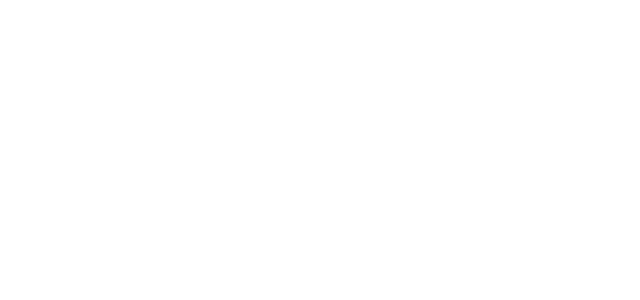
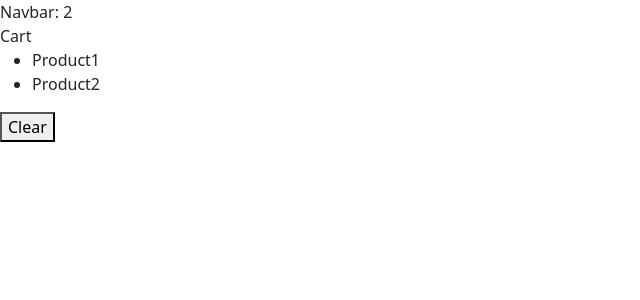
Before and after one commit to redayzarra/study-react, a React (Vite) app: page / in a window 1280 px wide. Shown: the top 300 px of the page, without its empty margins (0-640 px from the left). Built offline with nearby package versions, Linux system fonts and the light colour scheme; the HTML template or start-up script is replaced by a standard one.

Commit message:
Understanding how to share state between components

```diff
--- a/src/App.tsx
+++ b/src/App.tsx
@@ -6,11 +6,18 @@
 import Like from "./components/Like";
 import Message from "./components/Message";
 import produce from "immer";
+import Navbar from "./components/Navbar";
+import Cart from "./components/Cart";
 
 function App() {
   const [cartItems, setCartItems] = useState(["Product1", "Product2"]);
 
-  return <div></div>;
+  return (
+    <div>
+      <Navbar cartItemsCount={cartItems.length}></Navbar>
+      <Cart cartItems={cartItems} onClear={() => setCartItems([])}></Cart>
+    </div>
+  );
 }
 
 export default App;
--- /dev/null
+++ b/src/components/Cart.tsx
@@ -0,0 +1,22 @@
+import React from "react";
+
+interface Props {
+  cartItems: string[];
+  onClear: () => void;
+}
+
+const Cart = ({ cartItems, onClear }: Props) => {
+  return (
+    <>
+      <div>Cart</div>
+      <ul>
+        {cartItems.map((item) => (
+          <li key={item}> {item}</li>
+        ))}
+      </ul>
+      <button onClick={onClear}> Clear </button>
+    </>
+  );
+};
+
+export default Cart;
```
